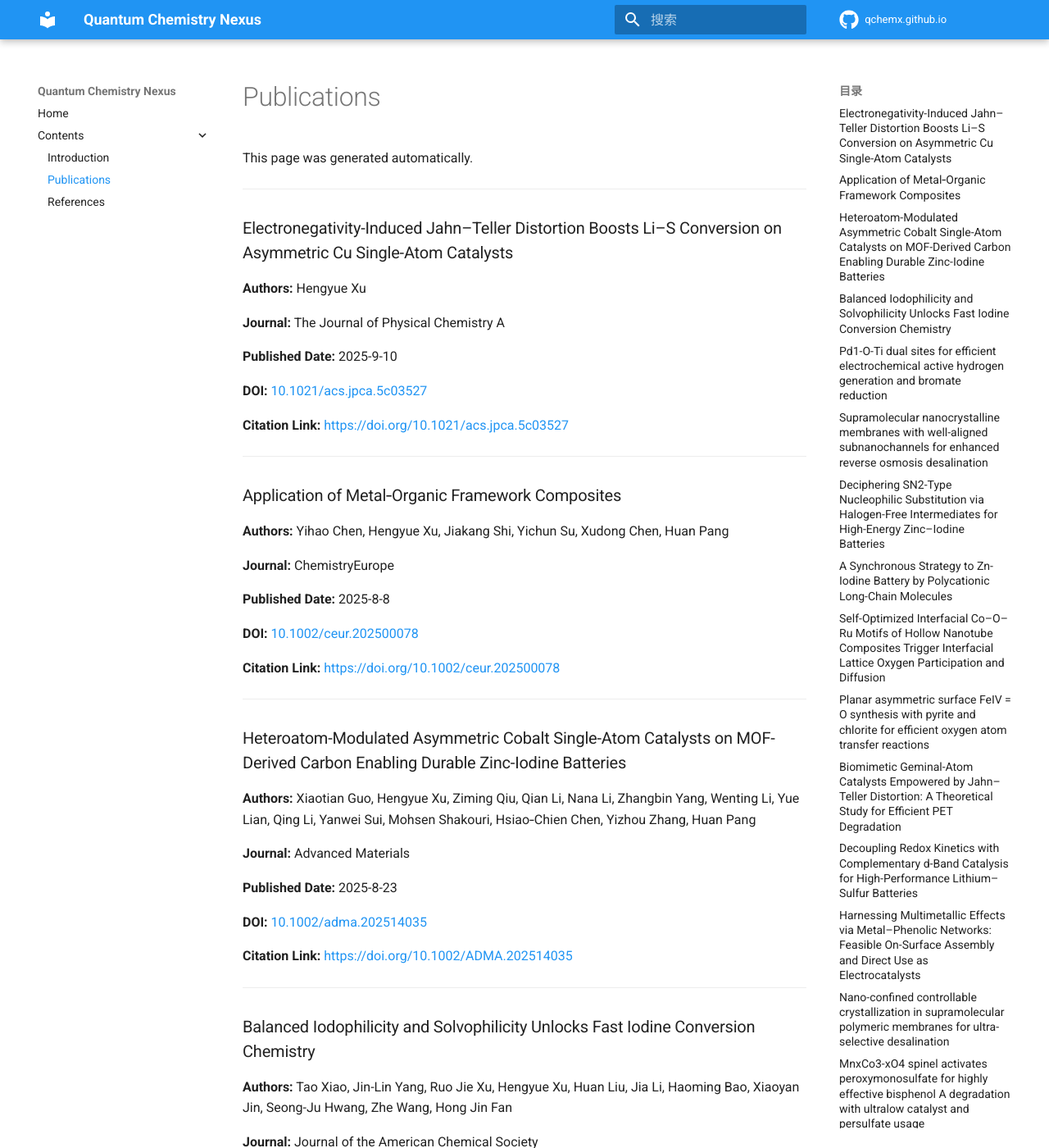
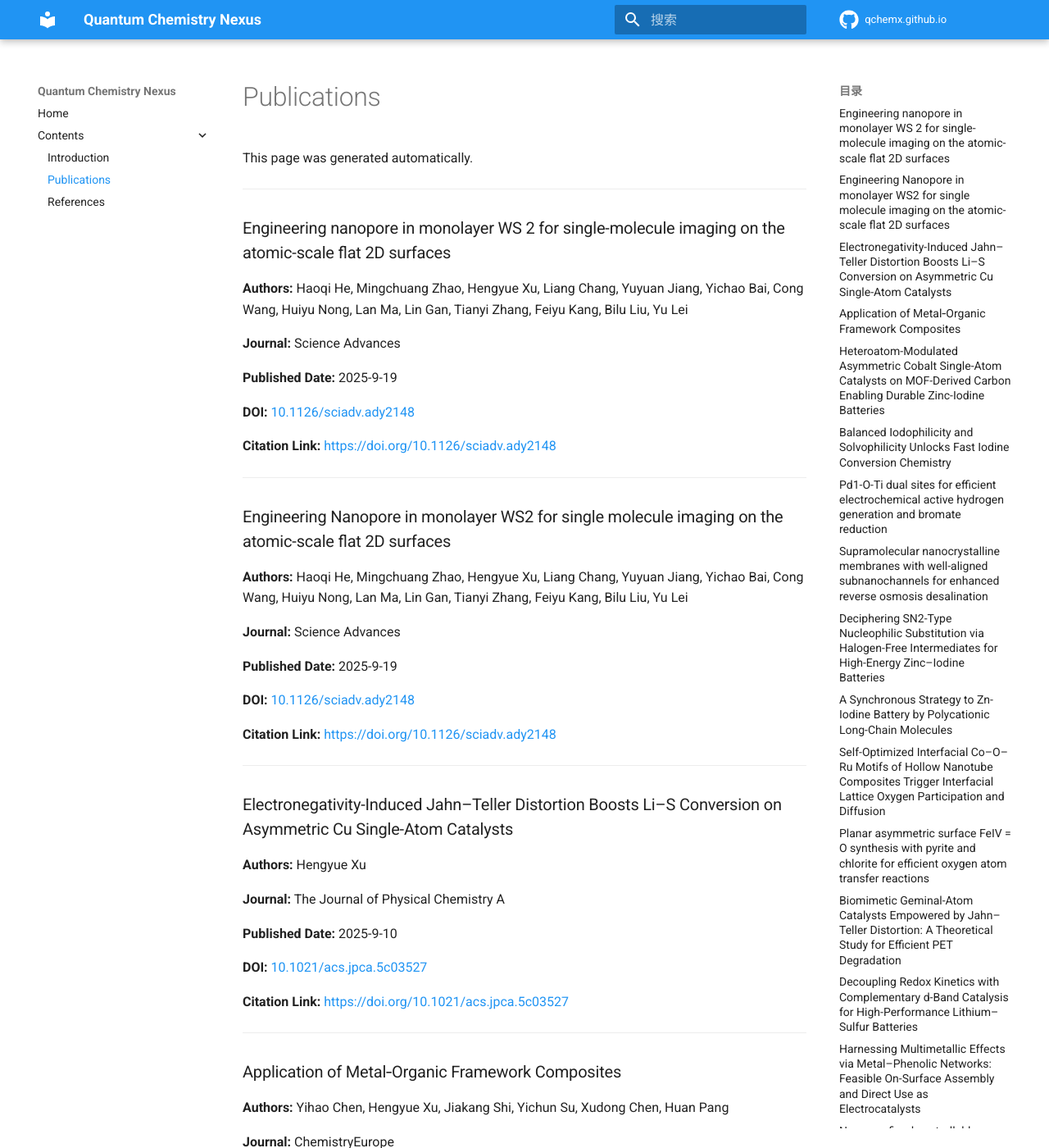
Before and after one commit to QChemX/qchemx.github.io, an MkDocs documentation site: the page built from docs/publications.md, in a window 1280 px wide and 1400 px high. Shown: the whole window at 82% size. Built offline with MkDocs 1.6.1 and Material for MkDocs 9.7.7, drawn with Linux system fonts in a browser that asks for light colours; comment, search, counter and statistics services are not loaded; some of the changed text lies outside the part shown.

Commit message:
[orcid sync] Update publications

```diff
--- a/docs/publications.md
+++ b/docs/publications.md
@@ -2,6 +2,38 @@
 
 
 This page was generated automatically.
+
+
+---
+
+### Engineering nanopore in monolayer WS 2 for single-molecule imaging on the atomic-scale flat 2D surfaces
+
+**Authors:** Haoqi He, Mingchuang Zhao, Hengyue Xu, Liang Chang, Yuyuan Jiang, Yichao Bai, Cong Wang, Huiyu Nong, Lan Ma, Lin Gan, Tianyi Zhang, Feiyu Kang, Bilu Liu, Yu Lei
+
+**Journal:** Science Advances
+
+**Published Date:** 2025-9-19
+
+**DOI:** [10.1126/sciadv.ady2148](https://doi.org/10.1126/sciadv.ady2148)
+
+**Citation Link:** [https://doi.org/10.1126/sciadv.ady2148](https://doi.org/10.1126/sciadv.ady2148)
+
+
+
+---
+
+### Engineering Nanopore in monolayer WS2 for single molecule imaging on the atomic-scale flat 2D surfaces
+
+**Authors:** Haoqi He, Mingchuang Zhao, Hengyue Xu, Liang Chang, Yuyuan Jiang, Yichao Bai, Cong Wang, Huiyu Nong, Lan Ma, Lin Gan, Tianyi Zhang, Feiyu Kang, Bilu Liu, Yu Lei
+
+**Journal:** Science Advances
+
+**Published Date:** 2025-9-19
+
+**DOI:** [10.1126/sciadv.ady2148](https://doi.org/10.1126/sciadv.ady2148)
+
+**Citation Link:** [https://doi.org/10.1126/sciadv.ady2148](https://doi.org/10.1126/sciadv.ady2148)
+
 
 
 ---
@@ -1314,35 +1346,3 @@ This page was generated automatically.
 **DOI:** [10.1016/j.chemphys.2020.110953](https://doi.org/10.1016/j.chemphys.2020.110953)
 
 **Citation Link:** [https://doi.org/10.1016/j.chemphys.2020.110953](https://doi.org/10.1016/j.chemphys.2020.110953)
-
-
-
----
-
-### Engineering Nanopore in monolayer WS2 for single molecule imaging on the atomic-scale flat 2D surfaces
-
-**Authors:** Guillaume Schull, Thomas Frederiksen, Andrés Arnau, Daniel Sánchez-Portal, Richard Berndt
-
-**Journal:** Science Advances
-
-**Published Date:** 2010-11-14
-
-**DOI:** [10.1038/nnano.2010.215](https://doi.org/10.1038/nnano.2010.215)
-
-**Citation Link:** [https://doi.org/10.1126/sciadv.ady2148](https://doi.org/10.1126/sciadv.ady2148)
-
-
-
----
-
-### Engineering nanopore in monolayer WS 2 for single-molecule imaging on the atomic-scale flat 2D surfaces
-
-**Authors:** Guillaume Schull, Thomas Frederiksen, Andrés Arnau, Daniel Sánchez-Portal, Richard Berndt
-
-**Journal:** Science Advances
-
-**Published Date:** 2010-11-14
-
-**DOI:** [10.1038/nnano.2010.215](https://doi.org/10.1038/nnano.2010.215)
-
-**Citation Link:** [https://doi.org/10.1126/sciadv.ady2148](https://doi.org/10.1126/sciadv.ady2148)
```
Also changed, not shown: other parts of docs/publications.md (+1 -1 lines).
